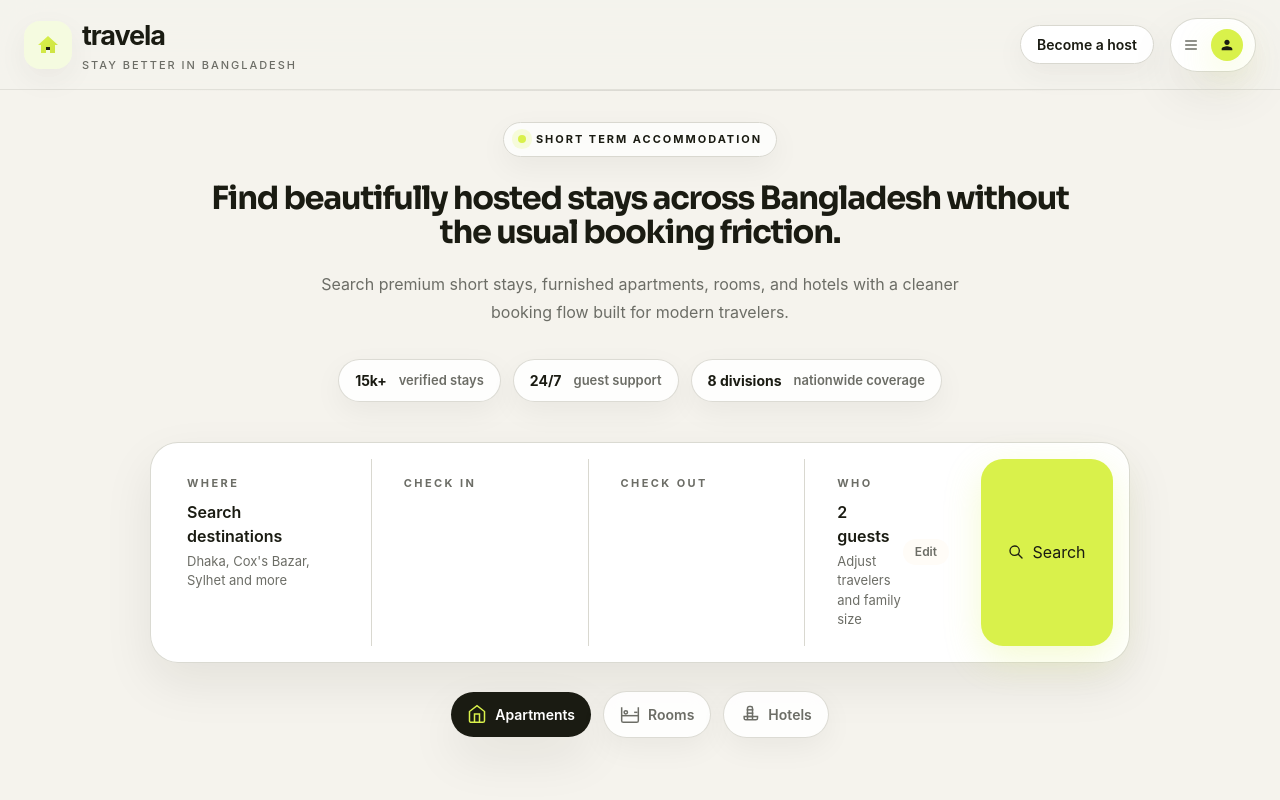
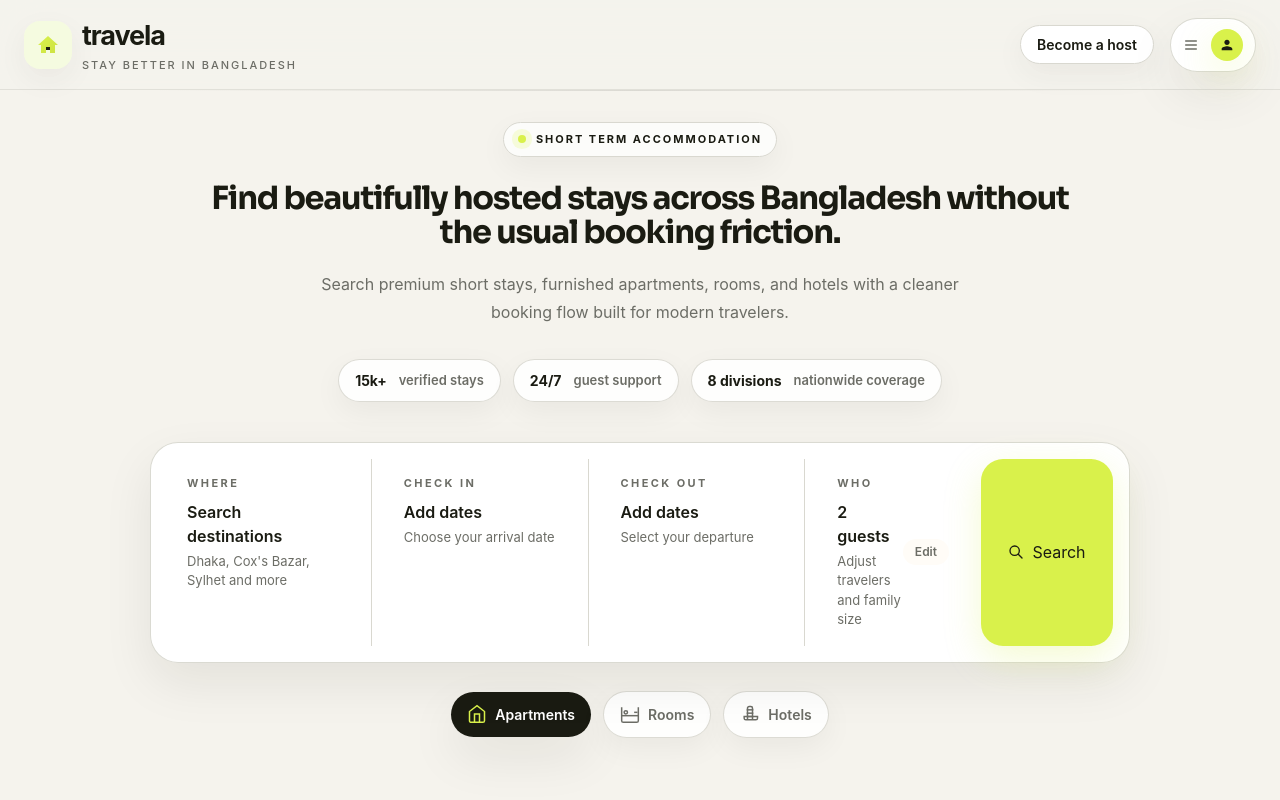
Before and after one commit to Progressive-Byte/xyz_travellers_frontend, a Next.js app: page / in a window 1280 px wide. Shown: the top 800 px of the page. Built offline with nearby package versions, Linux system fonts and the light colour scheme.

Commit message:
resolve UI and datepicker issues

```diff
--- a/app/layout.tsx
+++ b/app/layout.tsx
@@ -15,7 +15,7 @@ const instrumentSans = Instrument_Sans({
 });
 
 export const metadata: Metadata = {
-  title: "Travela Clone",
+  title: "XYZ Travellers",
   description: "Travel booking site clone",
 };
 
--- a/sections/Hero.tsx
+++ b/sections/Hero.tsx
@@ -55,6 +55,31 @@ type GuestType = {
   onDecrease: () => void;
   onIncrease: () => void;
 };
+
+type DateInputButtonProps = {
+  value?: string;
+  onClick?: () => void;
+  label: string;
+  hint: string;
+};
+
+const DateInputButton = React.forwardRef<HTMLButtonElement, DateInputButtonProps>(
+  ({ value, onClick, label, hint }, ref) => (
+    <button
+      ref={ref}
+      type="button"
+      onClick={onClick}
+      className="mt-2 w-full text-left outline-none focus:outline-none focus-visible:outline-none"
+    >
+      <span className="block text-[16px] font-semibold text-text-primary">
+        {value || label}
+      </span>
+      <span className="mt-1 block text-[13px] text-text-secondary">{hint}</span>
+    </button>
+  ),
+);
+
+DateInputButton.displayName = "DateInputButton";
 
 export const Hero: React.FC = () => {
   const [activeCategory, setActiveCategory] = useState("Apartments");
@@ -138,7 +163,7 @@ export const Hero: React.FC = () => {
           </div>
         </div>
 
-        <div className="mx-auto mt-10 flex w-full max-w-[980px] justify-center">
+        <div className="relative z-30 mx-auto mt-10 flex w-full max-w-[980px] justify-center">
           <div className="surface-card-strong w-full rounded-[30px] p-3 md:p-4">
             <div className="flex flex-col gap-3 lg:flex-row lg:items-stretch">
               <div className="flex-1 rounded-[24px] px-5 py-4 transition-colors duration-200 hover:bg-surface">
@@ -167,21 +192,11 @@ export const Hero: React.FC = () => {
                   endDate={checkOutDate}
                   minDate={new Date()}
                   placeholderText="Add dates"
-                  className="hidden"
                   customInput={
-                    <button type="button" className="mt-2 text-left">
-                      <span className="block text-[16px] font-semibold text-text-primary">
-                        {checkInDate
-                          ? checkInDate.toLocaleDateString("en-US", {
-                              month: "short",
-                              day: "numeric",
-                            })
-                          : "Add dates"}
-                      </span>
-                      <span className="mt-1 block text-[13px] text-text-secondary">
-                        Choose your arrival date
-                      </span>
-                    </button>
+                    <DateInputButton
+                      label="Add dates"
+                      hint="Choose your arrival date"
+                    />
                   }
                 />
               </div>
@@ -200,21 +215,11 @@ export const Hero: React.FC = () => {
                   endDate={checkOutDate}
                   minDate={checkInDate || new Date()}
                   placeholderText="Add dates"
-                  className="hidden"
                   customInput={
-                    <button type="button" className="mt-2 text-left">
-                      <span className="block text-[16px] font-semibold text-text-primary">
-                        {checkOutDate
-                          ? checkOutDate.toLocaleDateString("en-US", {
-                              month: "short",
-                              day: "numeric",
-                            })
-                          : "Add dates"}
-                      </span>
-                      <span className="mt-1 block text-[13px] text-text-secondary">
-                        Select your departure
-                      </span>
-                    </button>
+                    <DateInputButton
+                      label="Add dates"
+                      hint="Select your departure"
+                    />
                   }
                 />
               </div>
@@ -225,7 +230,7 @@ export const Hero: React.FC = () => {
                 <button
                   type="button"
                   onClick={() => setShowGuestDropdown((open) => !open)}
-                  className="flex w-full items-center justify-between rounded-[24px] px-5 py-4 text-left transition-colors duration-200 hover:bg-surface"
+                  className="flex w-full items-center justify-between rounded-[24px] px-5 py-4 text-left outline-none transition-colors duration-200 hover:bg-surface focus:outline-none focus-visible:outline-none"
                 >
                   <span>
                     <span className="block text-[11px] font-bold uppercase tracking-[0.22em] text-text-secondary">
@@ -315,7 +320,7 @@ export const Hero: React.FC = () => {
 
               <button
                 type="button"
-                className="flex items-center justify-center gap-2 rounded-[22px] bg-primary px-6 py-4 text-[15px] font-semibold text-text-primary shadow-glow transition-all duration-200 hover:-translate-y-0.5 hover:bg-primary-hover lg:min-w-[132px]"
+                className="flex items-center justify-center gap-2 rounded-[22px] bg-primary px-6 py-4 text-[15px] font-semibold text-text-primary shadow-glow outline-none transition-all duration-200 hover:-translate-y-0.5 hover:bg-primary-hover focus:outline-none focus-visible:outline-none lg:min-w-[132px]"
               >
                 <svg className="h-4 w-4" fill="none" stroke="currentColor" viewBox="0 0 24 24">
                   <path
@@ -330,6 +335,12 @@ export const Hero: React.FC = () => {
             </div>
           </div>
         </div>
+
+        <div
+          className={`hidden transition-[height] duration-300 lg:block ${
+            showGuestDropdown ? "h-[238px]" : "h-0"
+          }`}
+        />
 
         <div className="mx-auto mt-7 flex w-full max-w-[980px] flex-wrap items-center justify-center gap-3">
           {categories.map((category) => {
--- a/tasks/lessons.md
+++ b/tasks/lessons.md
@@ -20,3 +20,9 @@
 - Use cream white for the main page background and soft surfaces.
 - Use false black for headings, primary text, and dark sections like the footer.
 - Keep `Sora` for headings and `Instrument Sans` for body/UI text for consistency.
+
+## Regression Notes
+
+- Do not hide `react-datepicker` custom inputs with `className="hidden"` when using `customInput`; it can remove the visible trigger and break open/click behavior.
+- When redesigning the Hero search bar, preserve enough layout space for the guest dropdown so it does not visually overlap the category row in a broken way.
+- Avoid leaving browser-default focus outlines on custom pill/segment buttons inside the Hero search bar; use intentional focus styling instead.
```
